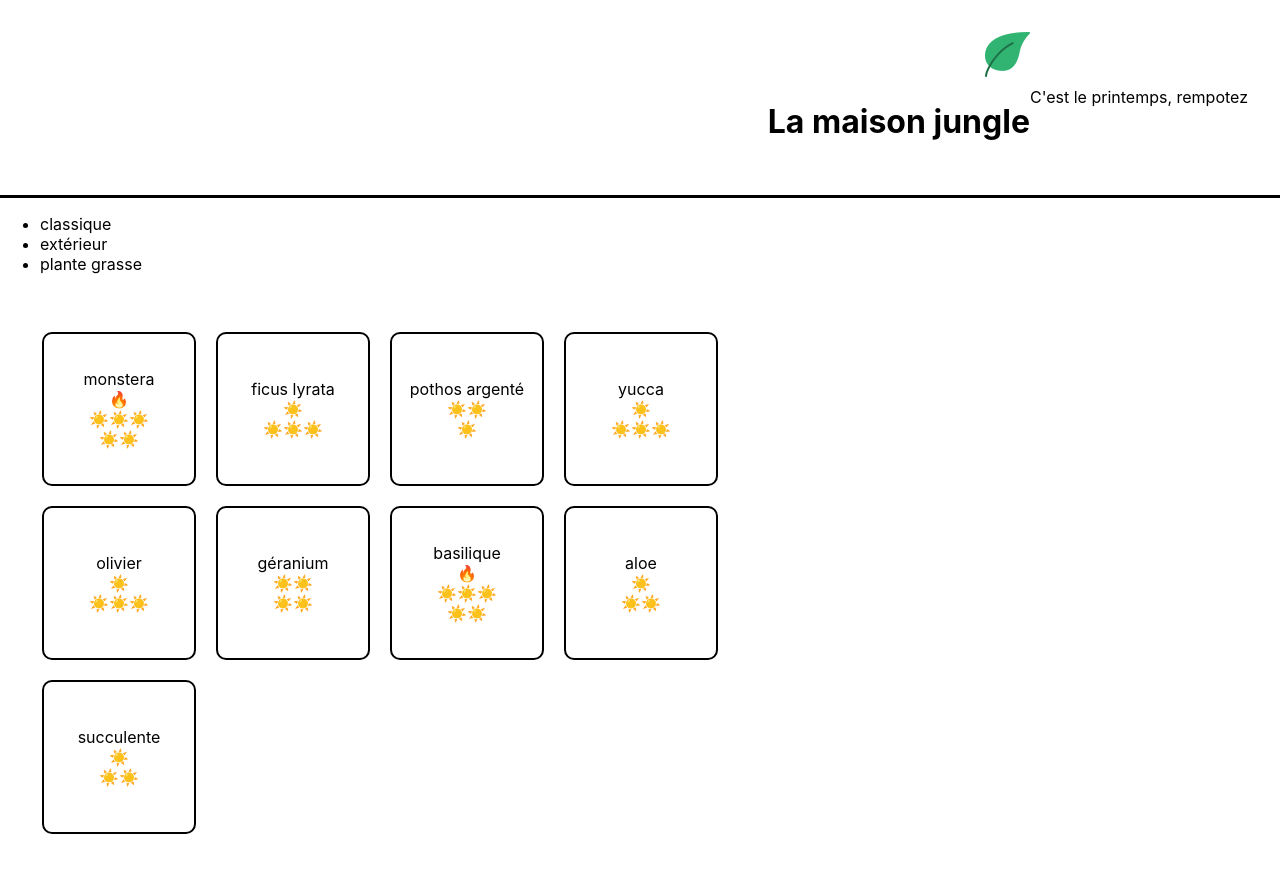
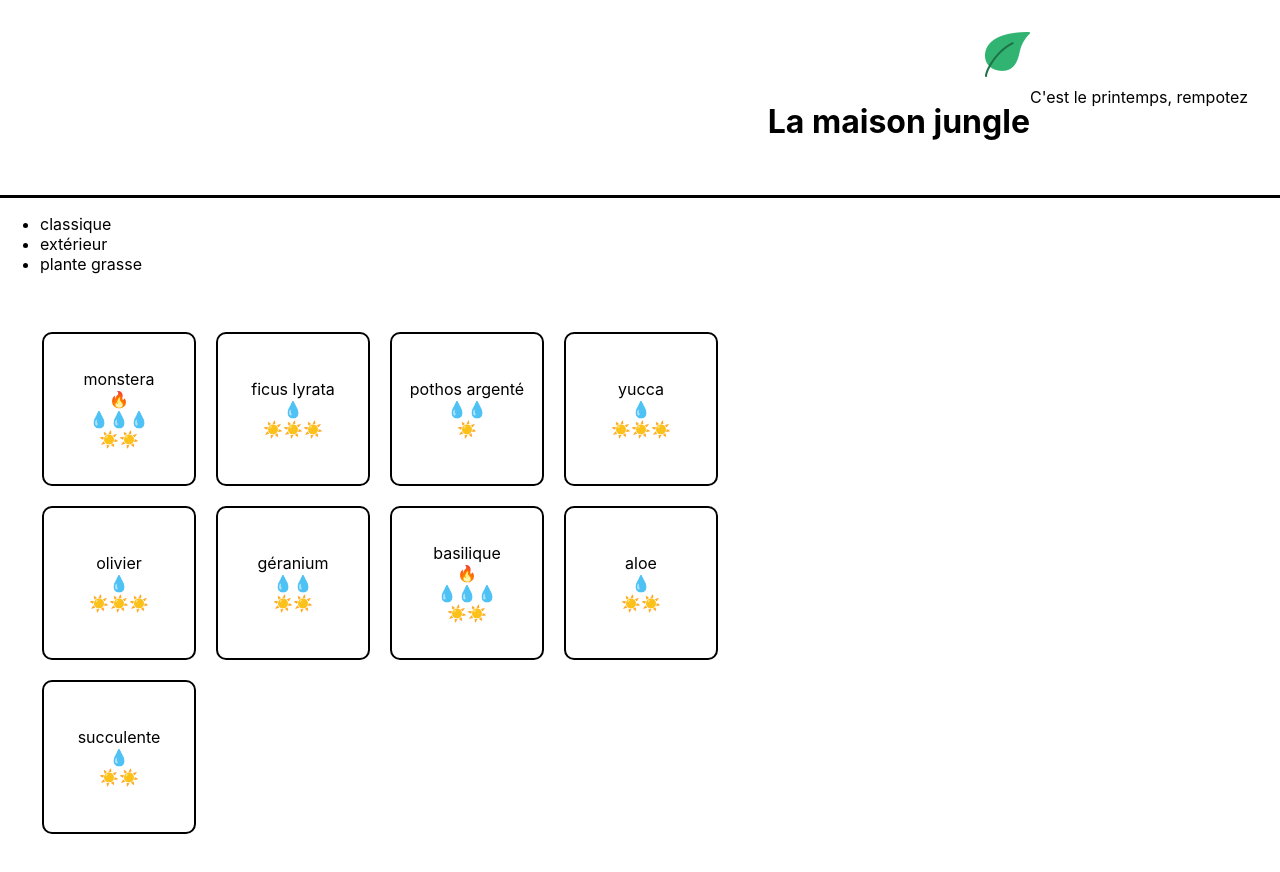
Before and after one commit to FranceHuon/la-maison-jungle, a React (Create React App) app in the folder la-maison-jungle/: page / in a window 1280 px wide. Shown: the top 872 px of the page. Built offline with nearby package versions, Linux system fonts and the light colour scheme.

Commit message:
Création de PlantItem.js et de PlantItem.css

```diff
--- a/la-maison-jungle/package.json
+++ b/la-maison-jungle/package.json
@@ -33,5 +33,8 @@
       "last 1 firefox version",
       "last 1 safari version"
     ]
+  },
+  "devDependencies": {
+    "@babel/plugin-proposal-private-property-in-object": "^7.21.11"
   }
 }
--- a/la-maison-jungle/src/components/CareScale.js
+++ b/la-maison-jungle/src/components/CareScale.js
@@ -1,12 +1,13 @@
-function CareScale(props) {
-    const scaleValue = props.scaleValue
+function CareScale({ scaleValue, careType }) {
 
     const range = [1, 2, 3];
+
+    const scaleType = careType === 'light' ? '☀️' : '💧'
 
     return (
         <div>
             {range.map((rangeElem) =>
-                scaleValue >= rangeElem ? <span key={rangeElem.toString()}>☀️</span> : null
+                scaleValue >= rangeElem ? <span key={rangeElem.toString()}>{scaleType}</span> : null
             )}
         </div>
     )
--- /dev/null
+++ b/la-maison-jungle/src/components/PlantItem.js
@@ -0,0 +1,5 @@
+function PlantItem ({ name, cover, id, light, water}) {
+
+}
+
+export default PlantItem
--- a/la-maison-jungle/src/components/ShoppingList.js
+++ b/la-maison-jungle/src/components/ShoppingList.js
@@ -1,5 +1,6 @@
 import { plantList } from '../datas/plantList'
 import CareScale from '../components/CareScale'
+import PlantItem from '../components/PlantItem'
 import '../styles/ShoppingList.css'
 
 
```
Also changed, not shown: la-maison-jungle/src/styles/PlantItem.css (added, +14 -0 lines), 1 other file (tests, documents, lock files or other folders).
